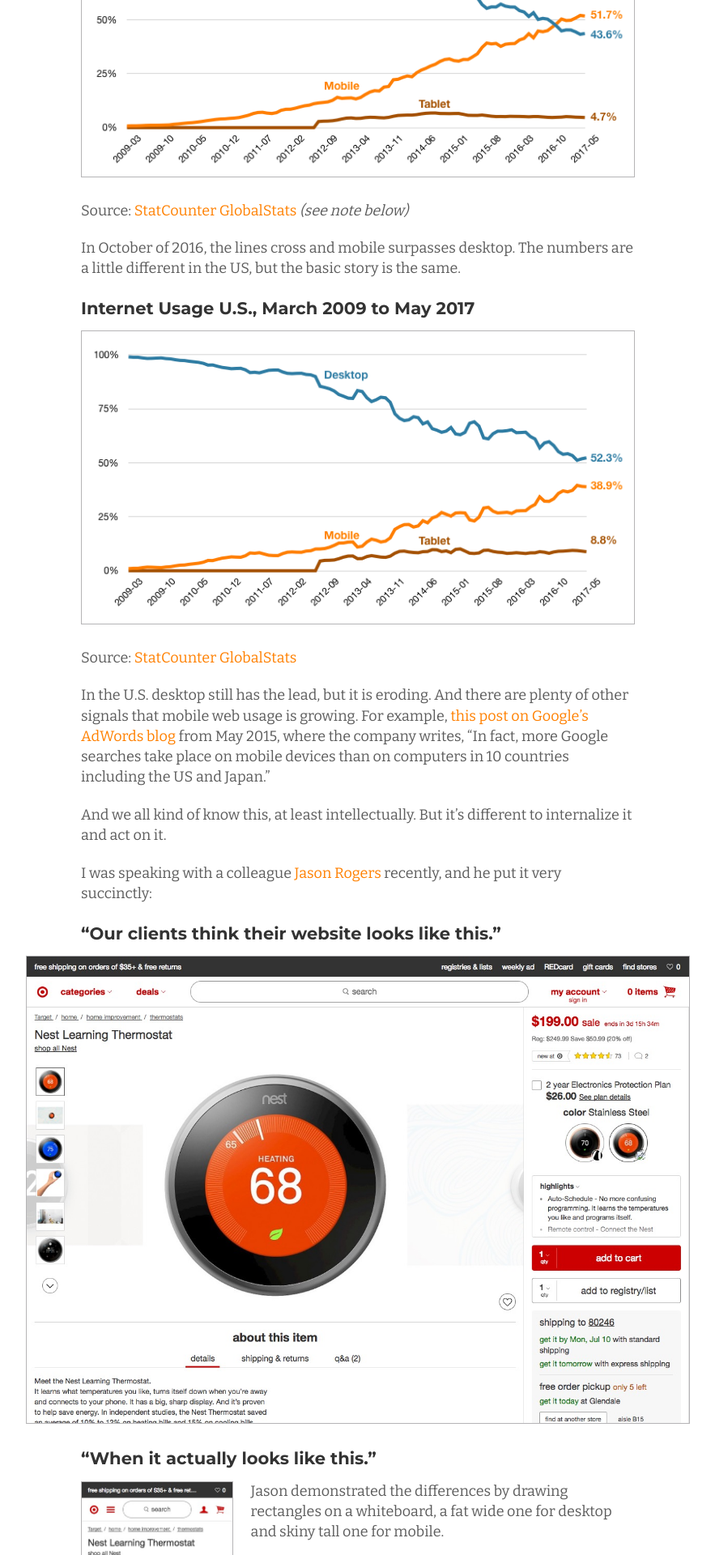
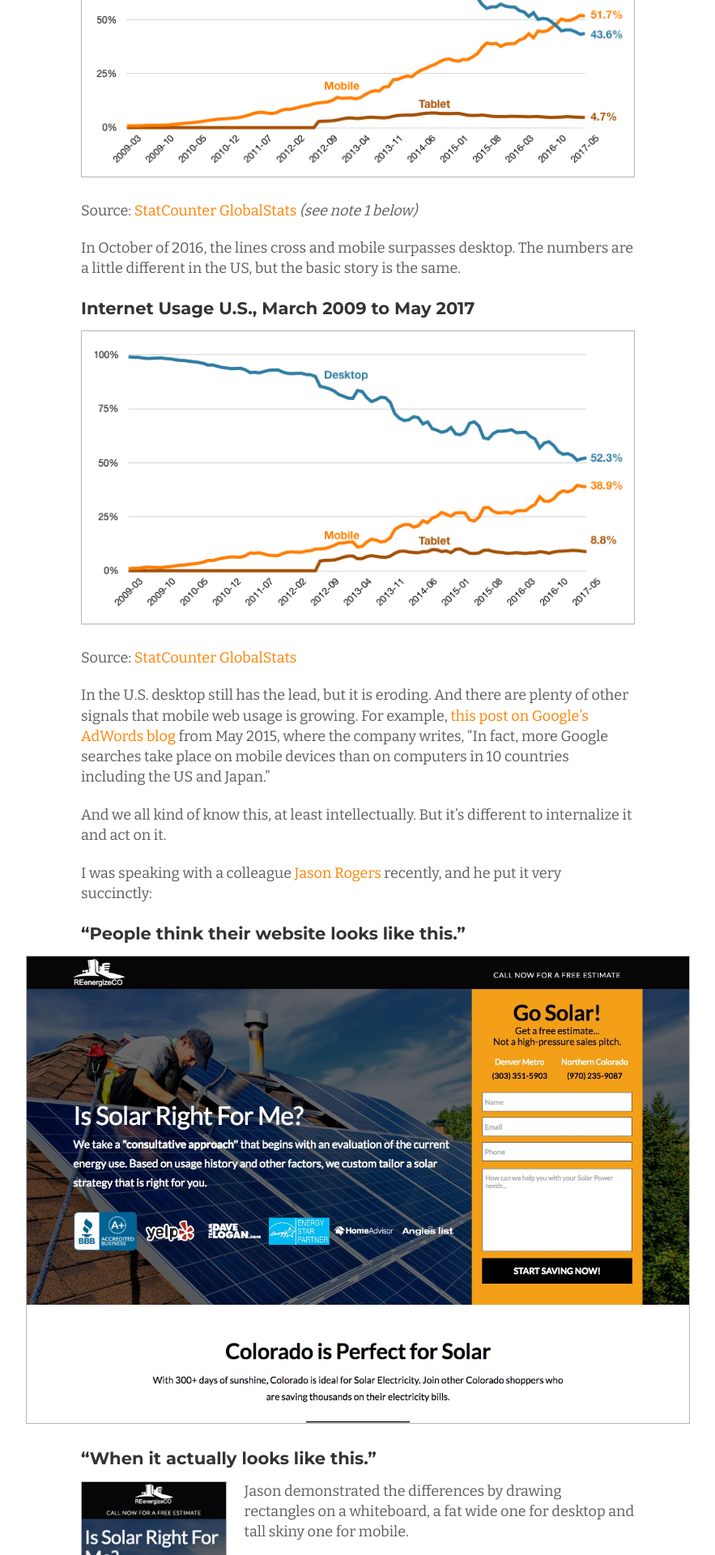
Before and after one commit to infomongo/infomongo.github.io, a Jekyll site: the page built from posts/you-think-your-website-looks-like-this.html, in a window 1280 px wide. Shown: the part 513-2433 px from the top of the page at 81% size, without its empty margins (198-1081 px from the left). Built offline with Jekyll 4.4.1, drawn with Linux system fonts in a browser that asks for light colours; some of the changed text lies outside the part shown.

Commit message:
more tweaks to images and text

```diff
--- a/_includes/index.scss
+++ b/_includes/index.scss
@@ -102,11 +102,24 @@
 	color: lighten($font-color, 25%);
 }
 
-ul {
+ul, ol {
 	padding-left: 1em;
 	margin: -.5em 0 1.4em;
 	li {
 		margin-bottom: .4em;
+	}
+}
+
+.protect {
+	//float: right;
+	//max-width: 400px;
+
+	ol {
+		float: left;
+
+		margin-left: 1em;
+		border: 1px #000 solid;
+		padding-left: 5em;
 	}
 }
 
--- a/posts/you-think-your-website-looks-like-this.html
+++ b/posts/you-think-your-website-looks-like-this.html
@@ -16,7 +16,7 @@
 
 {% capture text_2 %}
 
-Source: [StatCounter GlobalStats](http://gs.statcounter.com/platform-market-share/desktop-mobile-tablet/worldwide/#monthly-200903-201705) *(see note below)*
+Source: [StatCounter GlobalStats](http://gs.statcounter.com/platform-market-share/desktop-mobile-tablet/worldwide/#monthly-200903-201705) *(see note 1 below)*
 
 In October of 2016, the lines cross and mobile surpasses desktop. The numbers are a little different in the US, but the basic story is the same.
 
@@ -38,13 +38,17 @@
 
 {% capture text_4 %}
 
-Jason demonstrated the differences by drawing rectangles on a whiteboard, a fat wide one for desktop and skiny tall one for mobile.
+Jason demonstrated the differences by drawing rectangles on a whiteboard, a fat wide one for desktop and tall skiny one for mobile.
 
 It spoke to me about the disconnect between what we know and what we believe. How intellectual knowlege may fail to motivate us to take action. We know mobile is growing and desktop is shrinking, but we often act as if the desktop view is the "real" version.
 
 We were talking about this in the context of form conversion. And yeah, mobile conversion rates are often lower. But when you look at it through this lens, it’s not really a mystery why. It’s the difference between having a responsive site and committing to a mobile first design.
 
-**Note:** *StatCounter are a bit vague about what they are actually measuring. Their [press release announcing this milestone](http://gs.statcounter.com/press/mobile-and-tablet-internet-usage-exceeds-desktop-for-first-time-worldwide) refers to “internet usage”. Their [FAQ](http://gs.statcounter.com/faq#methodology) explains, “Our tracking code is installed on more than 2.5 million sites globally.” So I think those charts are tracking website visits.*
+#### Notes:
+
+*1. StatCounter are a bit vague about what they are actually measuring. Their [press release announcing this milestone](http://gs.statcounter.com/press/mobile-and-tablet-internet-usage-exceeds-desktop-for-first-time-worldwide) refers to “internet usage”. Their [FAQ](http://gs.statcounter.com/faq#methodology) explains, “Our tracking code is installed on more than 2.5 million sites globally.” So I think those charts are tracking website visits.*
+
+*2. In the example solar site, the entire form is below the fold in mobile. The mobile layout feels like an afterthought.*
 
 {% endcapture %}
 
@@ -64,15 +68,16 @@
 
 	{{ text_3 | markdownify }}
 
-	<h3>	“Our clients think their website looks like this.”</h3>
+	<h3>	“People think their website looks like this.”</h3>
 
-	<img src="/img/Target-Nest-Desktop.jpg" class="full-width">
+	<img src="/img/solar-desktop.jpg" class="full-width">
 
 	<h3>	“When it actually looks like this.”</h3>
 
-	<img src="/img/Target-Nest-Mobile.jpg" width="188" class="wrap-right shrink-50" >
+	<img src="/img/solar-mobile.jpg" width="180" class="wrap-right shrink-50" >
 
 	{{ text_4 | markdownify }}
 
-	<br style="clear:both">
+	<br clear="both">
+
 </div>
```
Also changed, not shown: img/US-Bank-Desktop.jpg (added), img/solar-desktop.jpg (added), img/solar-mobile.jpg (added).
